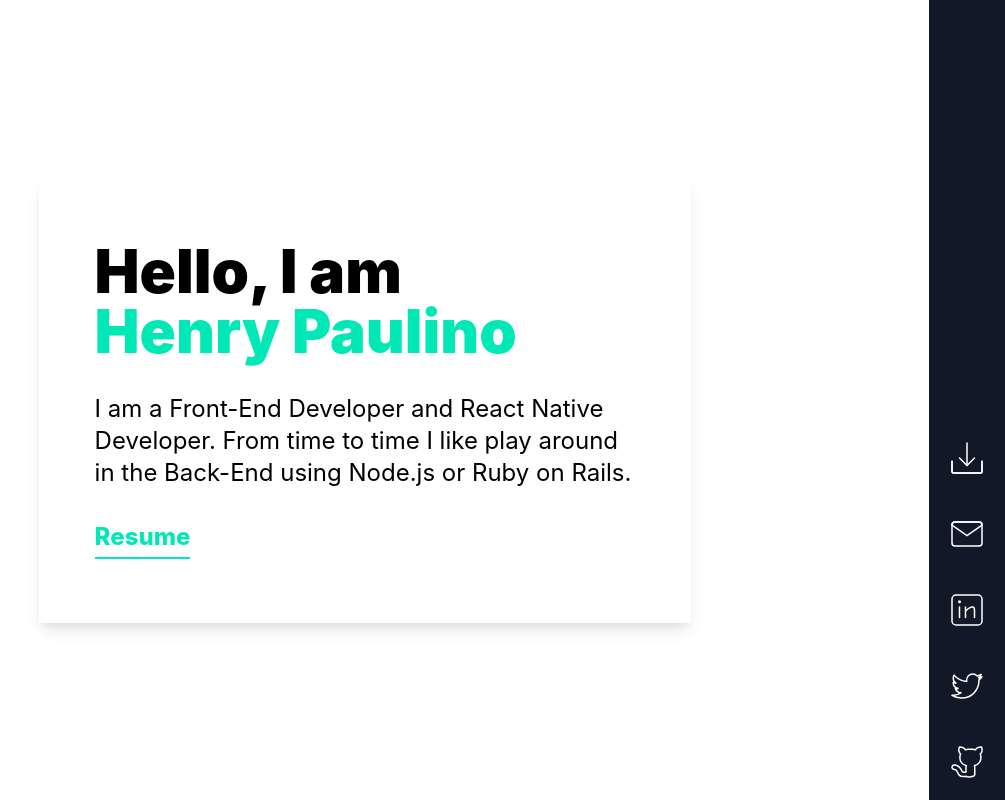
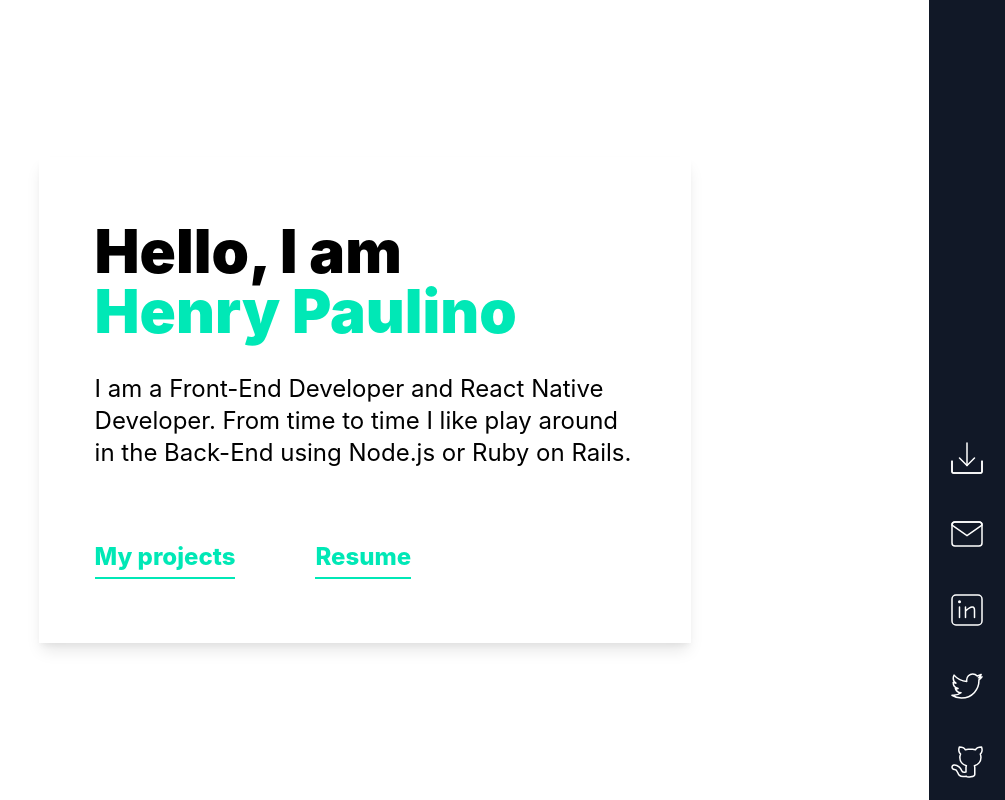
Before and after one commit to corasan/henrypl.com, a React (Create React App) app: page / in a window 1280 px wide. Shown: the whole page, without its empty margins (275-1280 px from the left). Built offline with nearby package versions, Linux system fonts and the light colour scheme.

Commit message:
update About

```diff
--- a/src/pages/About.tsx
+++ b/src/pages/About.tsx
@@ -1,18 +1,30 @@
+import { Link } from 'react-router-dom'
+import CardContainer from '../components/CardContainer'
+
 const About = () => {
-  const responsive = 'sm:w-3/5 sm:px-14 sm:py-16 sm:shadow-lg'
   return (
-    <div
-      className={`flex flex-wrap min-w-full sm:min-w-0 justify-center bg-white pb-24 px-0 flex-col ${responsive}`}
-    >
+    <CardContainer>
+      <>
         <span className="text-4xl font-black sm:text-6xl">Hello, I am</span>
         <span className="text-4xl font-black text-accent sm:text-6xl">Henry Paulino</span>
 
         <p className="text-xl mt-8 sm:text-2xl">
-        I am a Front-End Developer and React Native Developer. From time to time I like play around
-        in the Back-End using Node.js or Ruby on Rails.
+          I am a Front-End Developer and React Native Developer. From time to time I like play
+          around in the Back-End using Node.js or Ruby on Rails.
         </p>
 
-      <div>
+        <div className="flex flex-row pt-10">
+          <div className="pr-20">
+            <div className="inline-block border-b-2 border-accent pb-1 mt-8">
+              <Link
+                to="/projects"
+                className="text-2xl text-accent font-extrabold inline cursor-pointer"
+              >
+                My projects
+              </Link>
+            </div>
+          </div>
+
           <div className="inline-block border-b-2 border-accent pb-1 mt-8">
             <a
               href="https://drive.google.com/file/d/1N5ZhlxJspzOvq2x-hzBEysx9WdTm7Lfe/view?usp=sharing"
@@ -24,13 +36,8 @@ const About = () => {
             </a>
           </div>
         </div>
-
-      {/* <div>
-      <div className="inline-block border-b-2 border-accent pb-1 mt-8">
-        <a className="text-2xl text-accent font-extrabold inline cursor-pointer">See my projects</a>
-      </div>
-    </div> */}
-    </div>
+      </>
+    </CardContainer>
   )
 }
 
```
Lines whose indentation alone changed are shown as unchanged.
